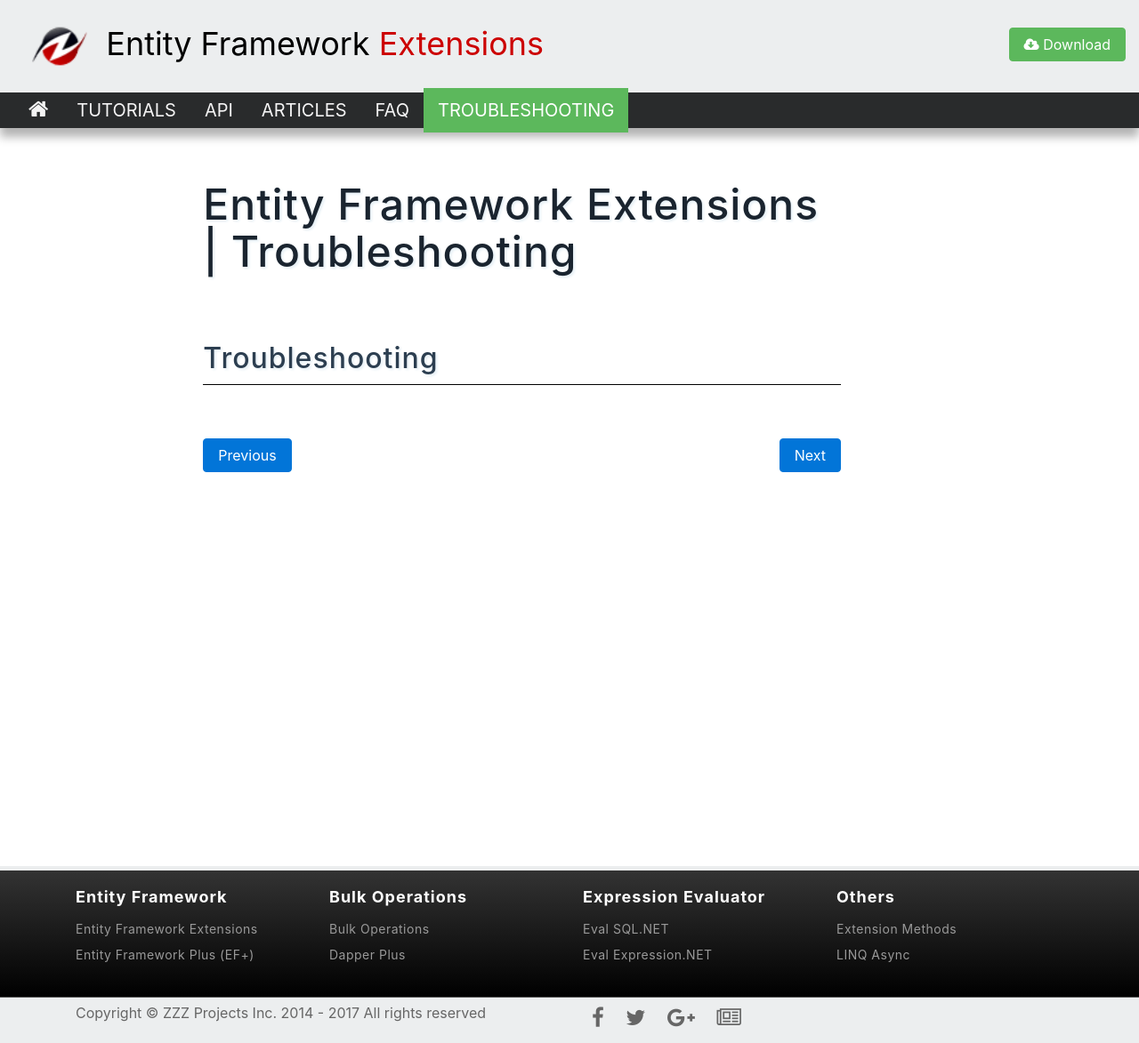
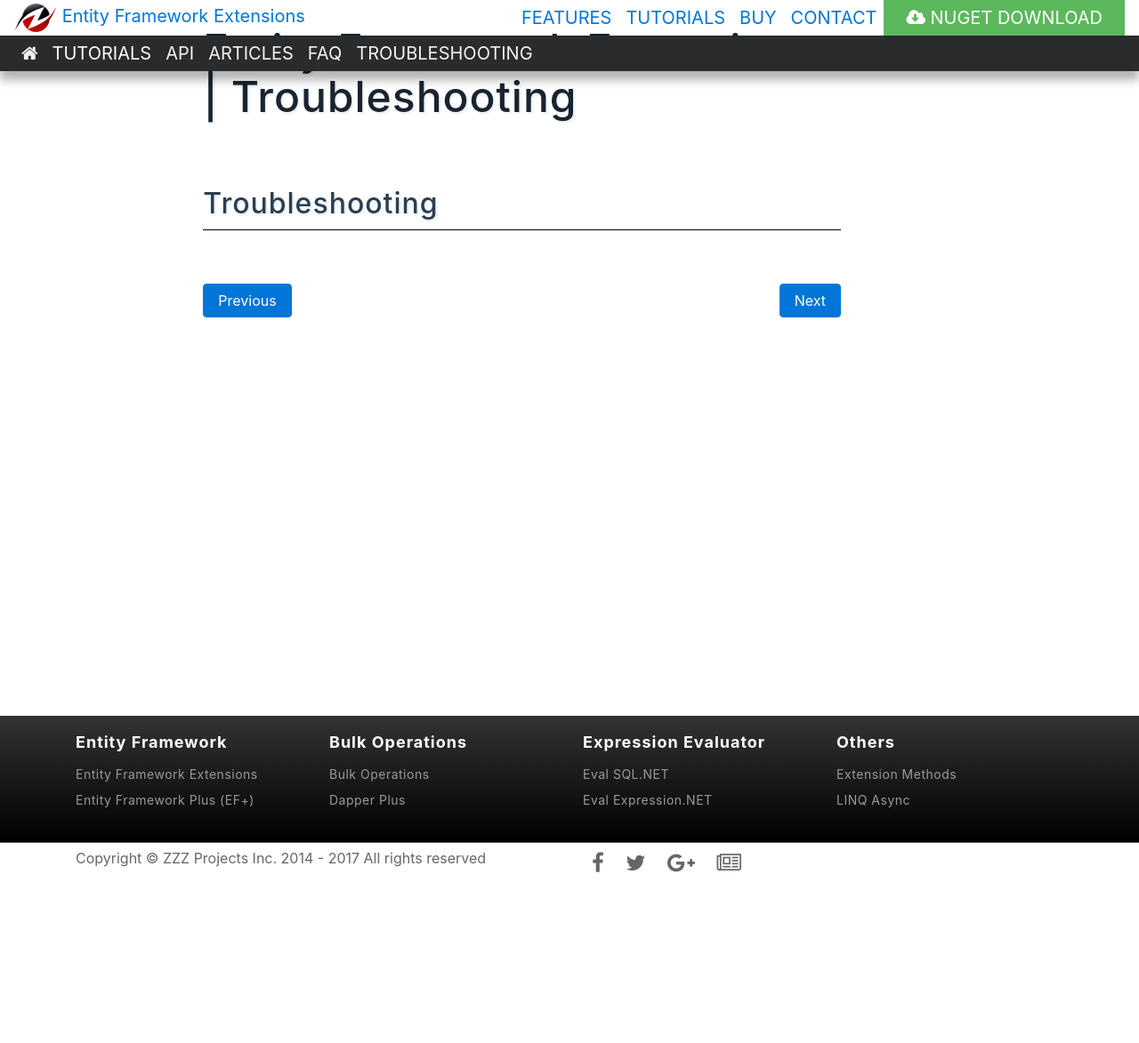
Before and after one commit to zzzprojects/EntityFramework-Extensions, a Jekyll site: the page built from docs/pages/troubleshooting/troubleshooting.md, in a window 1280 px wide and 1173 px high. Shown: the whole window at 89% size. Built offline with Jekyll 4.4.1, drawn with Linux system fonts in a browser that asks for light colours; nearby versions of some CDN libraries.

Commit message:
Update default.html

```diff
--- a/docs/_layouts/default.html
+++ b/docs/_layouts/default.html
@@ -19,113 +19,152 @@
 	<link rel="stylesheet" href="css/main_css_file.css">
  </head>
   <body>
-	<header>
 
-		<!-- header-brand !-->
-		<div class="container-fluid bg-gray">
-			<div class="header-brand row">
-				<div class="col-sm-8">
-					<a href="/" style="text-decoration: none; color: #000;">
-					   <img src="http://entityframework-extensions.net/images/logo.png" height="64" />
-					<span class="header-brand-color-1">
-						&nbsp;Entity Framework
-					</span>
-					<span class="header-brand-color-2" style="color:#c00;">
-						Extensions
-					</span>
+	<!-- header !-->
+	<header class="fixed-top">
+
+		<!-- header-lg-up !-->
+		<div class="header-lg-up hidden-md-down">
+
+			<!-- header-site !-->
+			<div class="header-site">
+
+				<nav class="navbar navbar-toggleable-md">
+
+					<!-- navbar-brand !-->
+					<div class="navbar-brand">
+						<a href="http://entityframework-extensions.net">
+							<img src="http://entityframework-extensions.net/images/logo.png" />
+							Entity Framework
+							<span class="text-red">Extensions</span>
 						</a>
 					</div>
-				<div class="col-sm-4 text-right text-warning hidden-md-down">
-					<a href="https://www.nuget.org/packages/Z.EntityFramework.Extensions/" target="_blank" class="btn btn-success btn-left" role="button" onclick="ga('send', 'event', { eventAction: 'download'});"><span><i class="fa fa-cloud-download"></i>&nbsp;<span>Download</span></span></a>
-				</div>
-			</div>
-		</div>
 
-		<!-- navbar !-->
-		<nav class="navbar navbar-inverse bg-inverse navbar-toggleable-md" style="min-height: 40px;">
-			<button class="navbar-toggler navbar-toggler-right" type="button" data-toggle="collapse" data-target="#navbarSupportedContent" aria-controls="navbarSupportedContent" aria-expanded="false" aria-label="Toggle navigation">
-				<span class="navbar-toggler-icon"></span>
-			</button>
-
-			<div id="navbarSupportedContent" class="collapse navbar-collapse">
-				<ul class="navbar-nav mr-auto">
-{% if page.path == "index.md" %}
-   <li class="nav-item active">
-{% else %}
+					<!-- navbar-menu !-->
+					<div class="navbar-menu navbar-collapse justify-content-end">
+						<ul class="navbar-nav">
 							<li class="nav-item">
-{% endif %}
-						<a class="nav-link" href="/"><i class="fa fa-home" aria-hidden="true"></i></a>
+								<a class="nav-link" href="http://entityframework-extensions.net/#feature">Features</a>
 							</li>
-{% if page.path contains "/tutorials/" %}
-   <li class="nav-item active">
-{% else %}
 							<li class="nav-item">
-{% endif %}
-
-						<a class="nav-link" href="overview">Tutorials</a>
+								<a class="nav-link" href="http://entityframework-extensions.net/documentation">Tutorials</a>
 							</li>
-{% if page.path contains "/api/" %}
-   <li class="nav-item active">
-{% else %}
 							<li class="nav-item">
-{% endif %}
-
-						<a class="nav-link" href="api">API</a>
+								<a class="nav-link" href="http://entityframework-extensions.net/#pricing">Buy</a>
 							</li>
-{% if page.path contains "/articles/" %}
-   <li class="nav-item active">
-{% else %}
 							<li class="nav-item">
-{% endif %}
-						<a class="nav-link" href="articles">Articles</a>
+								<a class="nav-link" href="mailto:info@zzzprojects.com">Contact</a>
 							</li>
-{% if page.path contains "/faq/" %}
-   <li class="nav-item active">
-{% else %}
-   <li class="nav-item">
-{% endif %}
-						<a class="nav-link" href="faq">FAQ</a>
-					</li>
-{% if page.path contains "/troubleshooting/" %}
-   <li class="nav-item active">
-{% else %}
-   <li class="nav-item">
-{% endif %}
-						<a class="nav-link" href="troubleshooting">Troubleshooting</a>
+							<li class="nav-item nav-item-download">
+								<a class="btn btn-success btn-lg" href="https://www.nuget.org/packages/Z.EntityFramework.Extensions/" role="button" onclick="ga('send', 'event', { eventAction: 'download'});"><i class="fa fa-cloud-download"></i>&nbsp;NuGet Download</a>
 							</li>
 						</ul>
 					</div>
 				</nav>
+
+			</div>
+
+			<!-- header-context !-->
+			<div class="header-context">
+
+				<nav class="navbar navbar-inverse bg-inverse navbar-toggleable-md">
+					<div class="collapse navbar-collapse">
+						<ul class="navbar-nav">
+							<li class="nav-item">
+								<a class="nav-link" href="http://entityframework-extensions.net/"><i class="fa fa-home" aria-hidden="true"></i></a>
+							</li>
+							<li class="nav-item active">
+								<a class="nav-link" href="http://entityframework-extensions.net/overview">Tutorials</a>
+							</li>
+							<li class="nav-item">
+								<a class="nav-link" href="http://entityframework-extensions.net/api">API</a>
+							</li>
+							<li class="nav-item">
+								<a class="nav-link" href="http://entityframework-extensions.net/articles">Articles</a>
+							</li>
+							<li class="nav-item">
+								<a class="nav-link" href="http://entityframework-extensions.net/faq">FAQ</a>
+							</li>
+							<li class="nav-item">
+								<a class="nav-link" href="http://entityframework-extensions.net/troubleshooting">Troubleshooting</a>
+							</li>
+						</ul>
+					</div>
+				</nav>
+
+			</div>
+
+		</div>
+
+		<!-- header-md-down !-->
+		<div class="header-md-down hidden-lg-up">
+
+			<!-- header-brand !-->
+			<div class="header-brand">
+				<a href="http://entityframework-extensions.net">
+					<img src="http://entityframework-plus.net/images/logo.png" />
+					Entity Framework
+					<span class="text-red">Extensions</span>
+				</a>
+			</div>
+
+			<!-- header-navbar !-->
+			<nav class="navbar navbar-inverse bg-inverse navbar-toggleable-md">
+
+				<!-- nav-context !-->
+				<button class="navbar-toggler navbar-toggler-left" type="button" data-toggle="collapse" data-target="#nav-context" aria-controls="nav-context" aria-expanded="false" aria-label="Toggle navigation">
+					<span class="navbar-toggler-icon"></span>
+				</button>
+
+				<!-- nav-site !-->
+				<button class="navbar-toggler navbar-toggler-right" type="button" data-toggle="collapse" data-target="#nav-site" aria-controls="nav-site" aria-expanded="false" aria-label="Toggle navigation">
+					<span class="navbar-toggler-icon"></span>
+				</button>
+
+				<div id="nav-context" class="navbar-collapse collapse">
+					<ul class="navbar-nav mr-auto">
+						<li class="nav-item">
+							<a class="nav-link" href="http://entityframework-extensions.net/#feature">Features</a>
+						</li>
+						<li class="nav-item">
+							<a class="nav-link" href="http://entityframework-extensions.net/documentation">Tutorials</a>
+						</li>
+						<li class="nav-item">
+							<a class="nav-link" href="http://entityframework-extensions.net/#pricing">Buy</a>
+						</li>
+						<li class="nav-item">
+							<a class="nav-link" href="mailto:info@zzzprojects.com">Contact</a>
+						</li>
+						<li class="nav-item nav-item-download">
+							<a class="btn btn-success btn-lg" href="https://www.nuget.org/packages/Z.EntityFramework.Extensions/" role="button" onclick="ga('send', 'event', { eventAction: 'download'});"><i class="fa fa-cloud-download"></i>&nbsp;NuGet Download</a>
+						</li>
+					</ul>
+				</div>
+
+				<div id="nav-site" class="navbar-collapse collapse">
+					<ul class="navbar-nav mr-auto">
+						<li class="nav-item">
+							<a class="nav-link" href="http://entityframework-extensions.net/#feature">Features2</a>
+						</li>
+						<li class="nav-item">
+							<a class="nav-link" href="http://entityframework-extensions.net/documentation">Tutorials2</a>
+						</li>
+						<li class="nav-item">
+							<a class="nav-link" href="http://entityframework-extensions.net/#pricing">Buy2</a>
+						</li>
+						<li class="nav-item">
+							<a class="nav-link" href="mailto:info@zzzprojects.com">Contact2</a>
+						</li>
+						<li class="nav-item nav-item-download">
+							<a class="btn btn-success btn-lg" href="https://www.nuget.org/packages/Z.EntityFramework.Extensions/" role="button" onclick="ga('send', 'event', { eventAction: 'download'});"><i class="fa fa-cloud-download"></i>&nbsp;NuGet Download</a>
+						</li>
+					</ul>
+				</div>
+
+			</nav>
+
+		</div>
 	</header>
-
-<style>
-.bg-gray {
- background-color: #eceeef;
-}
-</style>
-
-<style>
-header .header-brand {
-	font-size: 36px;
-	padding-left: 20px;
-	padding-top: 20px;
-	padding-bottom: 20px;
-}
-header .navbar {
-	padding-top: 0px;
-	padding-bottom: 0px;
-}
-header .navbar a .fa-home {
-	font-size: 24px;
-}
-header .navbar-nav .nav-link {
-	padding-left: 1rem !important;
-	padding-right: 1rem !important;
-}
-header .navbar .active {
-	background-color: #5cb85c;
-}
-</style>
 
 	<div class="container-fluid">
 		<div class="row" style="min-height: 800px;">
```
Lines whose indentation alone changed are shown as unchanged.
